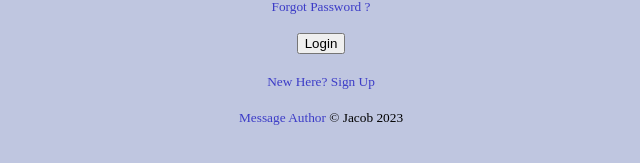
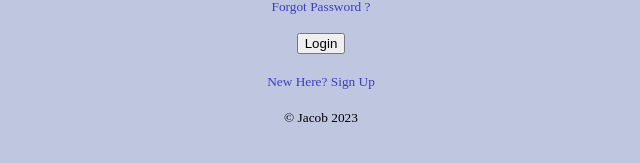
Before and after one commit to emmamarks/betfe, a React (Create React App) app: page / in a window 1280 px wide. Shown: the part 197-360 px from the top of the page, without its empty margins (319-959 px from the left). Built offline with nearby package versions, Linux system fonts and the light colour scheme.

Commit message:
Update Login.jsx

```diff
--- a/src/components/Screens/Login.jsx
+++ b/src/components/Screens/Login.jsx
@@ -66,7 +66,7 @@ function Login({ history }) {
         <button onClick={(e) => handleClick(e)} className="btn">Login</button><br /> <br />
         <small>
         <Link to= "/send">New Here? Sign Up </Link><br /> <br />
-        <a href = "https://wa.link/xfb9r9" target = "blank">Message Author</a> © Jacob 2023
+        © Jacob 2023
         </small>
     </div>
 }
```
